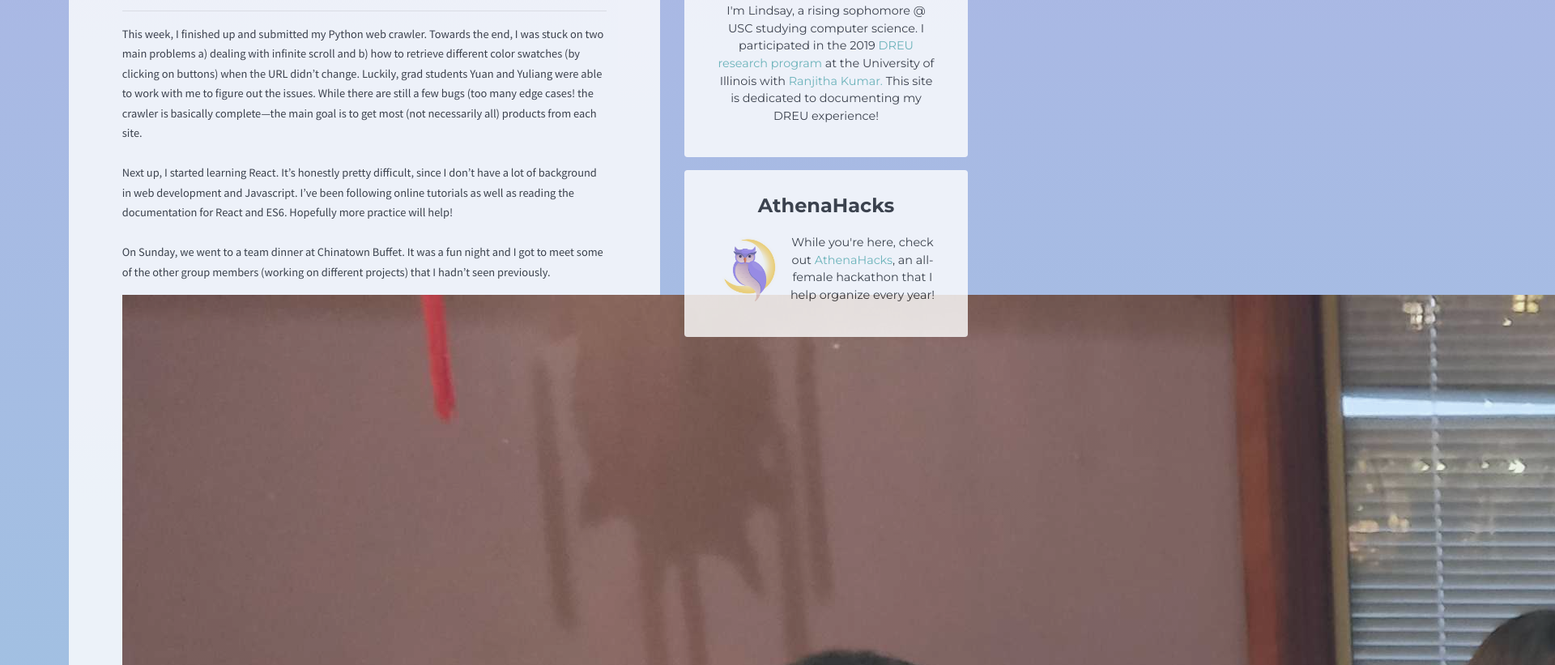
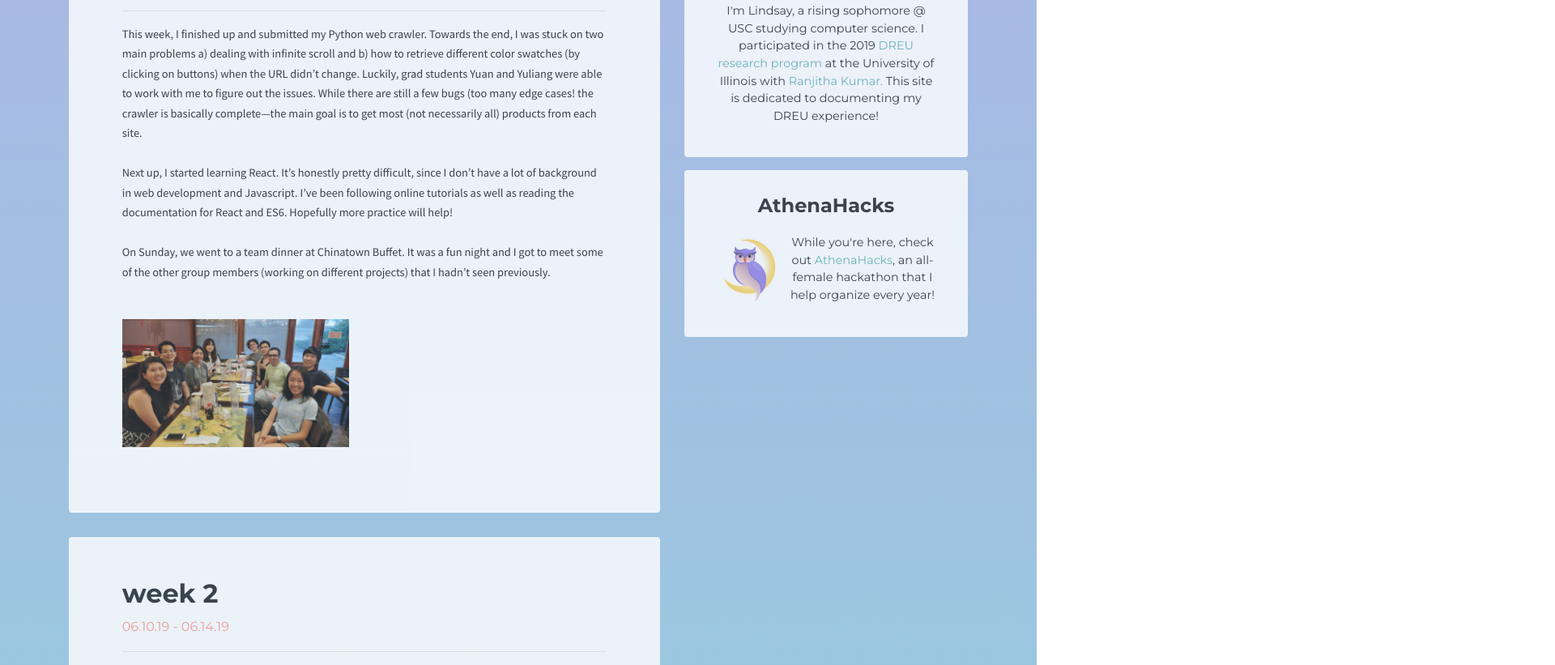
Before and after one commit to huan981/DREU, a plain HTML site: page index.html in a window 1280 px wide. Shown: the part 279-1100 px from the top of the page at 81% size, 1920 px wide, since content can reach past the window. Drawn offline with nearby package versions, Linux system fonts and the light colour scheme.

Commit message:
styling for image

```diff
--- a/css/styles.css
+++ b/css/styles.css
@@ -164,22 +164,22 @@ text-decoration: none;
   font-size: 0.7rem;
 }
 
-@media only screen
-and (min-device-width : 375px)
-and (max-device-width : 667px) {
 
 .people{
   font-size: 1rem;
     color:#FF9189;
     padding-top: 10px;
-
-
 }
 
 .people-col{
   margin: 20px;
 }
 
-
-
-/* STYLES GO HERE */}
+.chinatown{
+  padding-left: 0;
+  display:inline-block;
+  width: 300px;
+  padding-top: 30px;
+  padding-right: 20px;
+  padding-bottom: 30px;
+}
```
